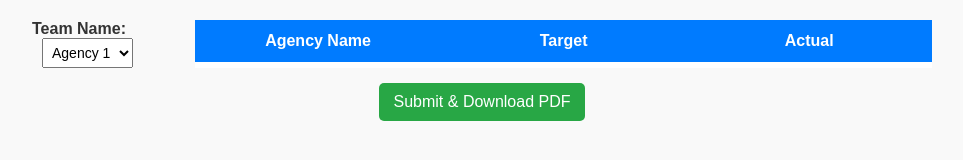
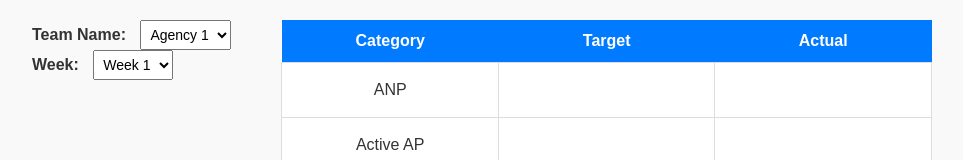
Before and after one commit to drichjsph/recruitment-plan, a plain HTML site: page recruitment/index.html in a window 1280 px wide. Shown: the top 160 px of the page, without its empty margins (158-1121 px from the left). Drawn offline with nearby package versions, Linux system fonts and the light colour scheme.

Commit message:
Update index.html

```diff
--- a/recruitment/index.html
+++ b/recruitment/index.html
@@ -9,7 +9,7 @@
 <body>
 
   <div class="table-container">
-    <!-- Dropdown to switch between agencies -->
+    <!-- Dropdowns to switch between agencies and weeks -->
     <div class="table-header">
       <label><strong>Team Name:</strong></label>
       <select id="agencySelector">
@@ -18,13 +18,21 @@
         <option value="Agency 3">Agency 3</option>
         <option value="Agency 4">Agency 4</option>
       </select>
+
+      <label><strong>Week:</strong></label>
+      <select id="weekSelector">
+        <option value="Week 1">Week 1</option>
+        <option value="Week 2">Week 2</option>
+        <option value="Week 3">Week 3</option>
+        <option value="Week 4">Week 4</option>
+      </select>
     </div>
 
     <!-- Table -->
     <table id="performanceTable">
       <thead>
         <tr>
-          <th>Agency Name</th>
+          <th>Category</th>
           <th>Target</th>
           <th>Actual</th>
         </tr>
```
